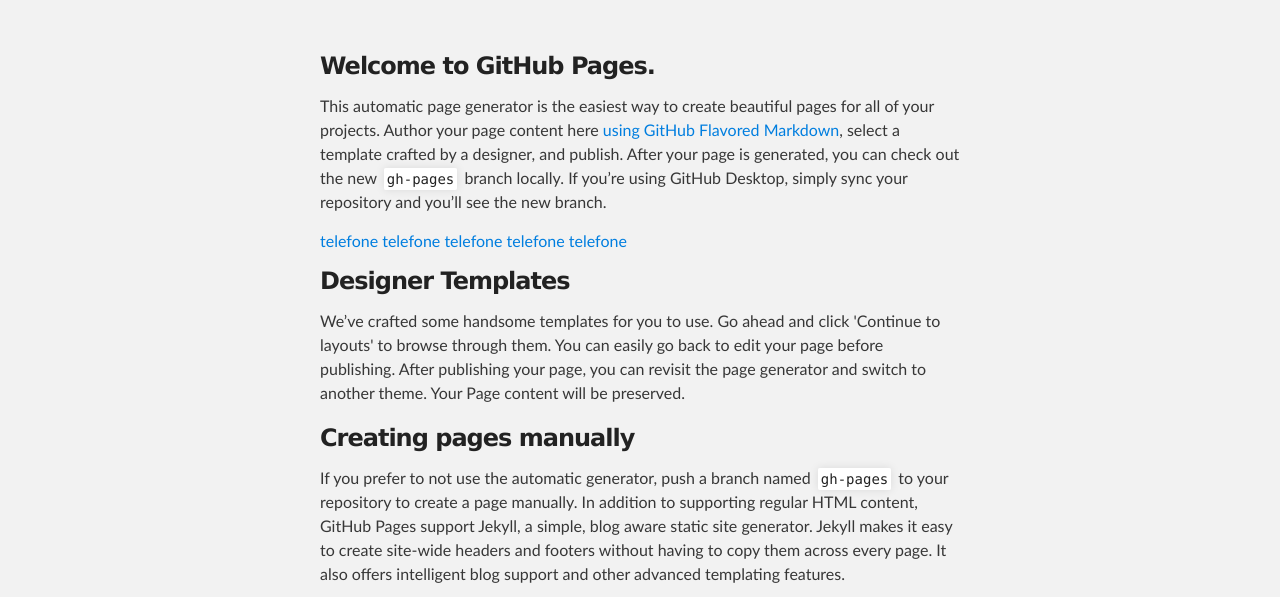
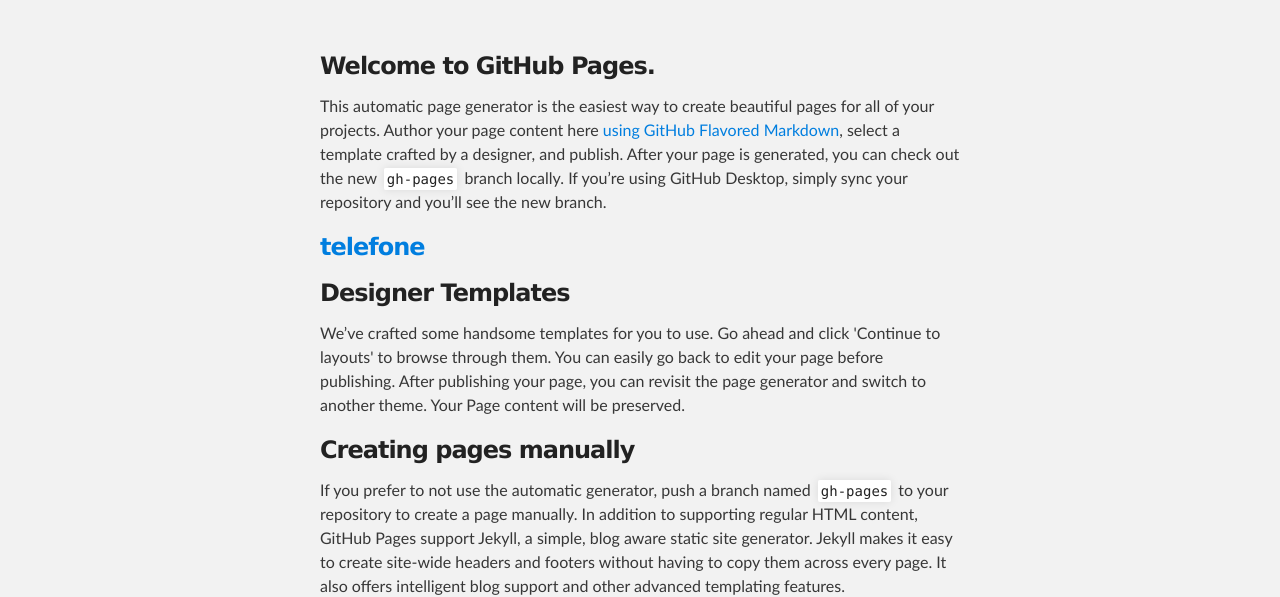
Before and after one commit to xzpedroxz/xzpedroxz.github.io, a plain HTML site: page index.html in a window 1280 px wide. Shown: the part 212-809 px from the top of the page. Drawn offline with Linux system fonts and the light colour scheme.

Commit message:
Update index.html

```diff
--- a/index.html
+++ b/index.html
@@ -32,11 +32,10 @@
 
 <p>This automatic page generator is the easiest way to create beautiful pages for all of your projects. Author your page content here <a href="https://guides.github.com/features/mastering-markdown/">using GitHub Flavored Markdown</a>, select a template crafted by a designer, and publish. After your page is generated, you can check out the new <code>gh-pages</code> branch locally. If you’re using GitHub Desktop, simply sync your repository and you’ll see the new branch.</p>
 
-        <a href="tel:984485517">telefone</a>
-        <a href="tel:984485517">telefone</a>
-        <a href="tel:984485517">telefone</a>
-        <a href="tel:984485517">telefone</a>
-        <a href="tel:984485517">telefone</a>
+       <h3>
+         <a href="tel:984485517">telefone</a>
+         <h3>
+
 <h3>
 <a id="designer-templates" class="anchor" href="#designer-templates" aria-hidden="true"><span aria-hidden="true" class="octicon octicon-link"></span></a>Designer Templates</h3>
 
```
